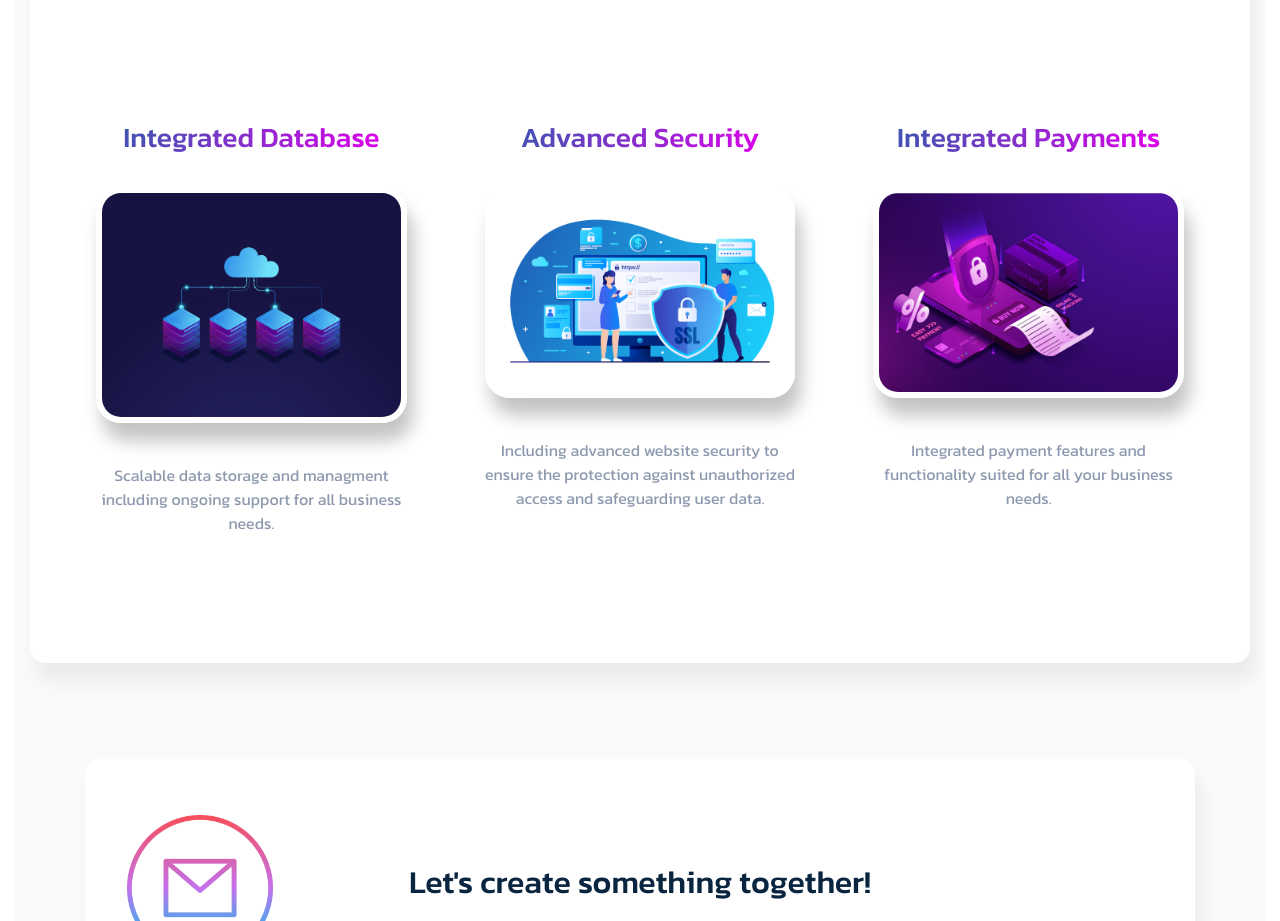
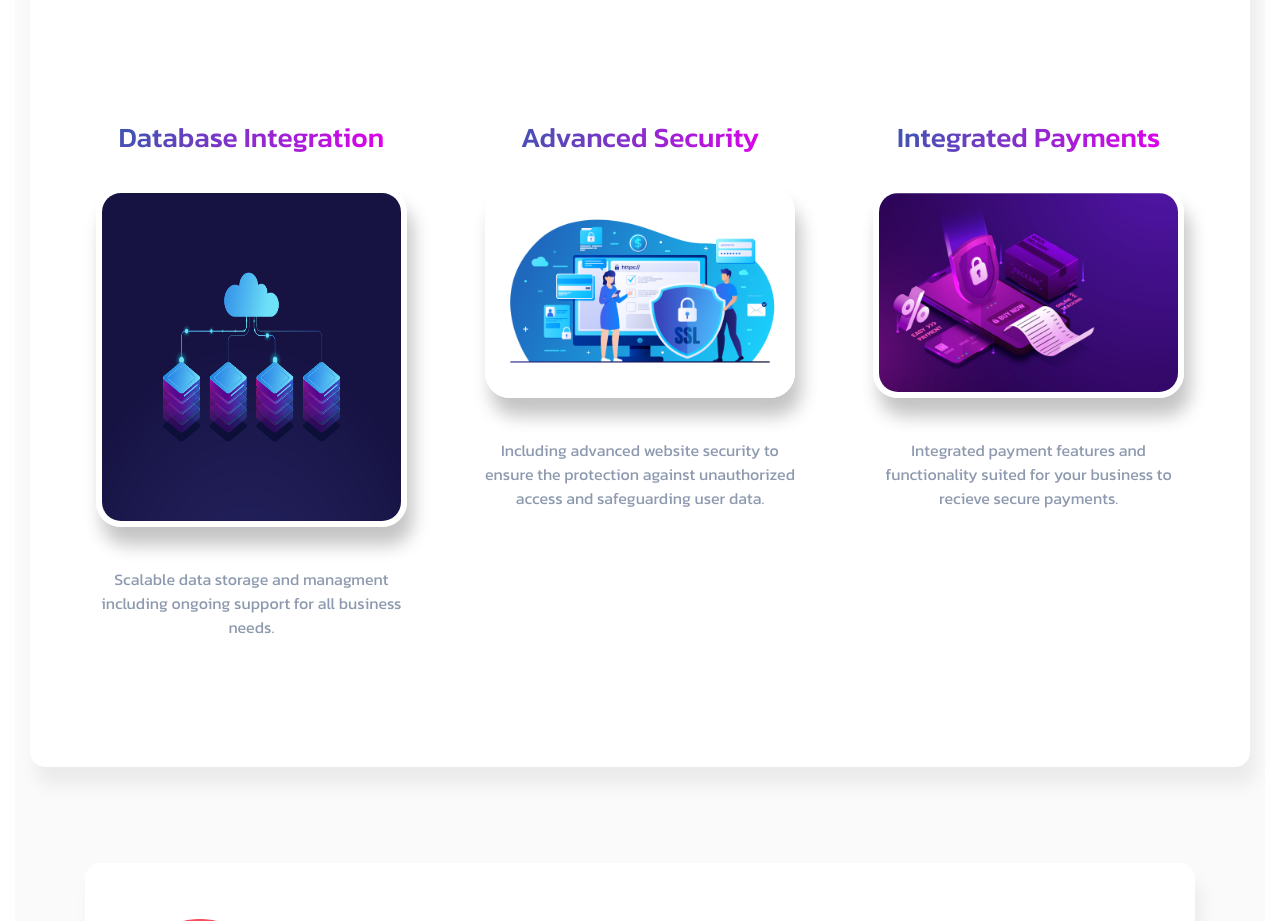
Before and after one commit to TropicalXU/layerlabsv2, a React (Create React App) app: page /services/business-plus-package in a window 1280 px wide. Shown: the part 2324-3245 px from the top of the page. Built offline with nearby package versions, Linux system fonts and the light colour scheme; no server answers.

Commit message:
newer updates

```diff
--- a/src/components/BusinessPackageComponent.js
+++ b/src/components/BusinessPackageComponent.js
@@ -96,8 +96,8 @@ const BusinessPackage = () => {
                 <div className='row packages py-4'>
                 <div className='col-12 col-lg-4'>
                     <div className='p-4 my-3'>
-                    <h3 className='font-two text-center gradient-text'>Integrated Database</h3>
-                        <img src='/assets/images/database.jpg' className='custom-img img-hover img-fluid my-4' width='100%' height='340px' alt='Phase 1' />
+                    <h3 className='font-two text-center gradient-text'>Database Integration</h3>
+                        <img src='/assets/images/database.jpg' className='custom-img img-hover my-4' width='100%' height='340px' alt='Phase 1' />
                         <ul className='list-unstyled text-center font-two grey-text-lite pt-3'>
                             <li>Scalable data storage and managment including ongoing support for all business needs.</li>
                         </ul>
@@ -117,7 +117,7 @@ const BusinessPackage = () => {
                         <h3 className='font-two text-center gradient-text'>Integrated Payments</h3>
                         <img src='/assets/images/online-payment.jpg' className='custom-img img-hover img-fluid my-4' width='100%' height='340px' alt='Phase 1' />
                         <ul className='list-unstyled text-center font-two grey-text-lite pt-3 pb-4'>
-                            <li>Integrated payment features and functionality suited for all your business needs.</li>
+                            <li>Integrated payment features and functionality suited for your business to recieve secure payments.</li>
                         </ul>
                     </div>
                 </div>
```
